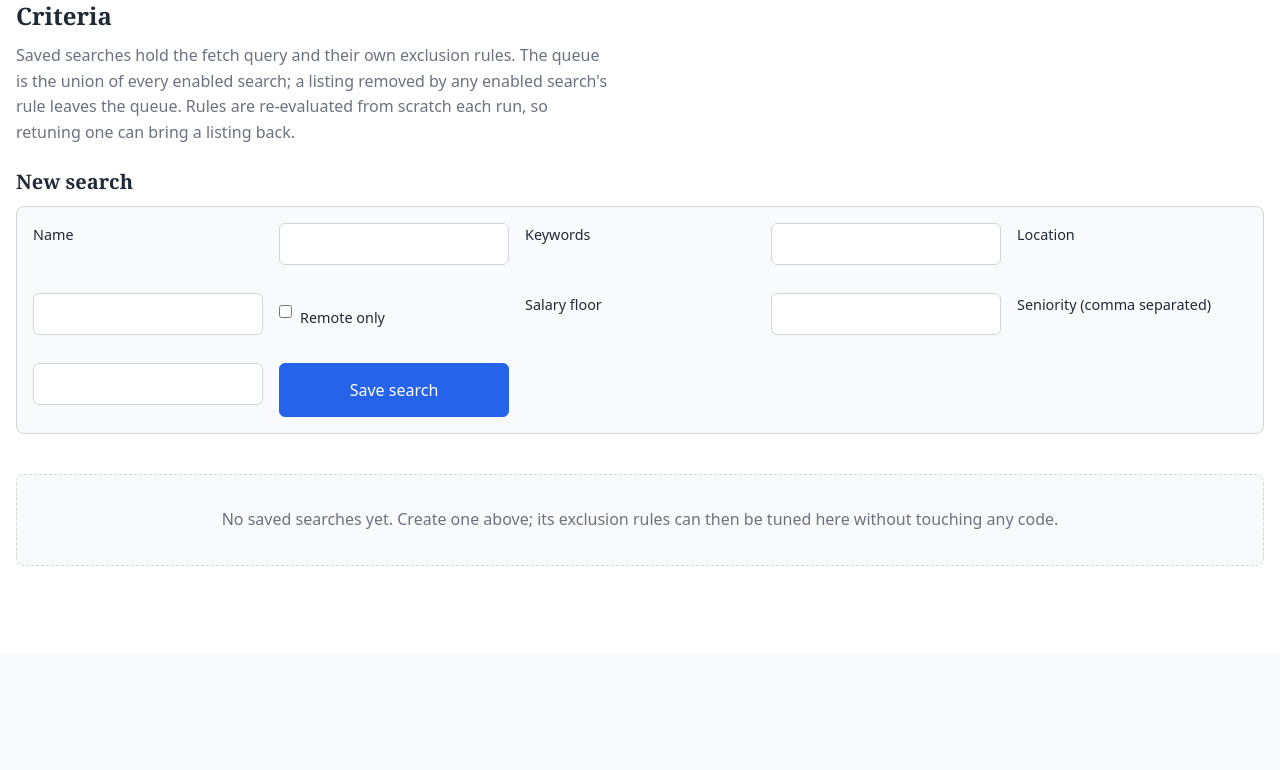
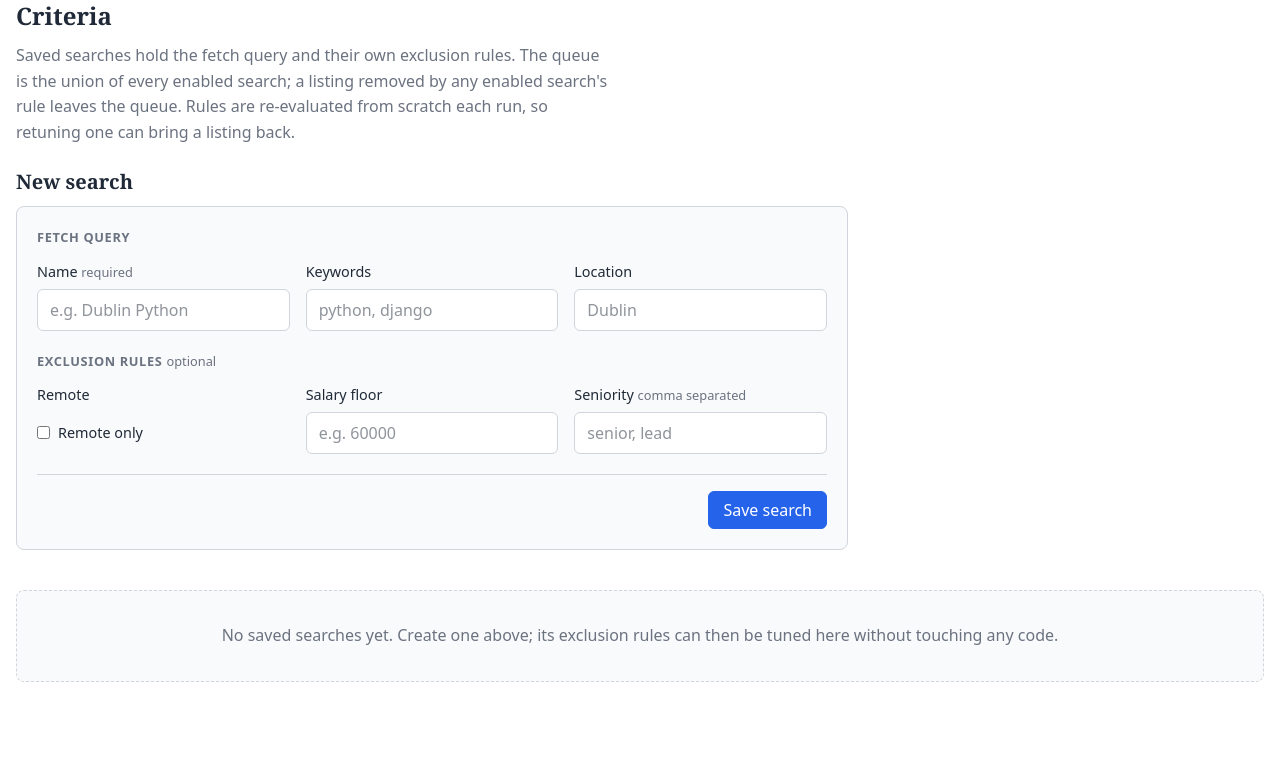
Before and after one commit to filipay/shortlist, a FastAPI app: template app/web/templates/html/criteria.html in a window 1280 px wide. Shown: the part 202-972 px from the top of the page. Before the commit the page ends 768 px from the top, so only its background shows below. Run offline with FastAPI, Linux system fonts and the light colour scheme; the template is opened without the code that fills it, so the values that code supplies are empty.

Commit message:
fix(ui): keep each label with its control in the criteria forms
The search form made each label and each input a direct grid item of a wide
auto-fit grid, so the pairs wrapped mid-field: orphaned labels on one row and
unlabelled inputs on the next. Wrap every label+control pair in a single
'.field' container so they can never separate, and give the fields one shared
left scan-line.

- .search-create / .search-edit / .rule-fields / .rule-edit-fields now lay out
  '.field' items in a sensible 3/2/1 column grid, each form capped at a readable
  52rem width instead of spanning the full page.
- Group the new-search fields by meaning (fetch query vs exclusion rules) with
  fieldset/legend, and mark Name required and the rules group optional.
- Move each submit/save button into a '.form-actions' footer band, no longer a
  grid cell the size of a field.
- Give the remote checkbox a real label treatment and placeholders on all inputs.
- Keep every pinned id/name/class and all four aria-expanded/aria-controls pairs.

Rebuilt static/vendor/app.css (sha256 676cf6dd..., 31668 bytes).

```diff
--- a/app/web/templates/html/criteria.html
+++ b/app/web/templates/html/criteria.html
@@ -27,6 +27,8 @@
 {% macro rule_form(action) %}
 <div class="rule-form" x-data="{ kind: 'salary_floor' }">
   <h4>Add a rule</h4>
+  <div class="rule-head">
+    <div class="field">
       <label for="rule-kind-{{ action }}">Rule kind</label>
       <select id="rule-kind-{{ action }}" name="kind" x-model="kind">
         <option value="salary_floor">Salary floor</option>
@@ -36,12 +38,19 @@
         <option value="seniority">Seniority</option>
         <option value="company_blocklist">Company blocklist</option>
       </select>
+    </div>
+  </div>
 
   <div class="rule-fields rule-salary_floor" x-show="kind === 'salary_floor'">
+    <div class="field">
       <label for="rule-amount-{{ action }}">Amount</label>
-    <input type="number" id="rule-amount-{{ action }}" name="salary_amount" min="0" step="1" inputmode="numeric">
+      <input type="number" id="rule-amount-{{ action }}" name="salary_amount" min="0" step="1" inputmode="numeric" placeholder="e.g. 60000">
+    </div>
+    <div class="field">
       <label for="rule-currency-{{ action }}">Currency</label>
       <input type="text" id="rule-currency-{{ action }}" name="salary_currency" value="EUR">
+    </div>
+    <div class="field">
       <label for="rule-interval-{{ action }}">Interval</label>
       <select id="rule-interval-{{ action }}" name="salary_interval">
         <option value="year">year</option>
@@ -49,6 +58,7 @@
         <option value="day">day</option>
         <option value="hour">hour</option>
       </select>
+    </div>
     <p class="rule-help">
       A listing whose salary is unknown is <strong>not excluded</strong> — an absent
       value is never a rejection reason.
@@ -56,60 +66,86 @@
   </div>
 
   <div class="rule-fields rule-exclude_keyword" x-show="kind === 'exclude_keyword'">
+    <div class="field">
       <label for="rule-terms-{{ action }}">Terms (comma or newline separated)</label>
-    <textarea id="rule-terms-{{ action }}" name="keyword_terms" rows="2"></textarea>
+      <textarea id="rule-terms-{{ action }}" name="keyword_terms" rows="2" placeholder="crypto, nft"></textarea>
+    </div>
+    <div class="field">
+      <span class="field-label">Fields</span>
+      <div class="check-row">
         {{ _keyword_fields([]) }}
+      </div>
+    </div>
     <p class="rule-help">
       A match anywhere in a listed field excludes the listing.
     </p>
   </div>
 
   <div class="rule-fields rule-location" x-show="kind === 'location'">
+    <div class="field">
       <label for="rule-locations-{{ action }}">Allowed locations (comma separated)</label>
-    <textarea id="rule-locations-{{ action }}" name="location_allow" rows="2"></textarea>
+      <textarea id="rule-locations-{{ action }}" name="location_allow" rows="2" placeholder="Dublin, Remote"></textarea>
+    </div>
+    <div class="field">
       <label for="rule-location-mode-{{ action }}">Mode</label>
       <select id="rule-location-mode-{{ action }}" name="location_mode">
         <option value="substring">substring</option>
       </select>
+    </div>
     <p class="rule-help">
       A listing whose location is unknown is <strong>not excluded</strong>.
     </p>
   </div>
 
   <div class="rule-fields rule-remote" x-show="kind === 'remote'">
+    <div class="field field-check">
+      <span class="field-label">Remote</span>
       <label><input type="checkbox" name="remote_require" value="1" checked> Require remote</label>
+    </div>
     <p class="rule-help">
       A listing whose remote flag is unknown is <strong>not excluded</strong>.
     </p>
   </div>
 
   <div class="rule-fields rule-seniority" x-show="kind === 'seniority'">
+    <div class="field">
       <label for="rule-seniority-allow-{{ action }}">Allow (comma separated)</label>
-    <textarea id="rule-seniority-allow-{{ action }}" name="seniority_allow" rows="2"></textarea>
+      <textarea id="rule-seniority-allow-{{ action }}" name="seniority_allow" rows="2" placeholder="senior, lead"></textarea>
+    </div>
+    <div class="field">
       <label for="rule-seniority-deny-{{ action }}">Deny (comma separated)</label>
-    <textarea id="rule-seniority-deny-{{ action }}" name="seniority_deny" rows="2"></textarea>
+      <textarea id="rule-seniority-deny-{{ action }}" name="seniority_deny" rows="2" placeholder="intern, junior"></textarea>
+    </div>
+    <div class="field field-check">
+      <span class="field-label">Seniority</span>
       <label>
         <input type="checkbox" name="seniority_unknown_passes" value="1" checked>
         Unknown seniority passes
       </label>
+    </div>
     <p class="rule-help">
       A listing whose seniority is unknown is <strong>not excluded</strong>.
     </p>
   </div>
 
   <div class="rule-fields rule-company_blocklist" x-show="kind === 'company_blocklist'">
+    <div class="field">
       <label for="rule-companies-{{ action }}">Companies (comma separated)</label>
-    <textarea id="rule-companies-{{ action }}" name="company_companies" rows="2"></textarea>
+      <textarea id="rule-companies-{{ action }}" name="company_companies" rows="2" placeholder="Acme, Globex"></textarea>
+    </div>
+    <div class="field">
       <label for="rule-company-match-{{ action }}">Match</label>
       <select id="rule-company-match-{{ action }}" name="company_match">
         <option value="norm_equals">exact (normalised)</option>
         <option value="token">word</option>
       </select>
+    </div>
     <p class="rule-help">
       A listing whose company is unknown is <strong>not excluded</strong>.
     </p>
   </div>
 
+  <div class="form-actions">
     <button type="button"
             class="rule-submit"
             hx-post="{{ action }}"
@@ -117,6 +153,7 @@
             hx-swap="innerHTML">
       Add rule
     </button>
+  </div>
 </div>
 {% endmacro %}
 
@@ -129,11 +166,16 @@
   <button type="button" class="rule-edit-toggle" @click="shown = !shown" :aria-expanded="shown.toString()" aria-controls="rule-edit-fields-{{ rule.id }}">Edit</button>
   <div class="rule-edit-fields" id="rule-edit-fields-{{ rule.id }}" x-show="shown" x-cloak>
     {% if rule.kind == 'salary_floor' %}
+    <div class="field">
       <label for="rule-edit-amount-{{ rule.id }}">Amount</label>
       <input type="number" id="rule-edit-amount-{{ rule.id }}" name="salary_amount" min="0" step="1"
              value="{{ rule.params.get('amount', '') }}">
+    </div>
+    <div class="field">
       <label for="rule-edit-currency-{{ rule.id }}">Currency</label>
       <input type="text" id="rule-edit-currency-{{ rule.id }}" name="salary_currency" value="{{ rule.params.get('currency', 'EUR') }}">
+    </div>
+    <div class="field">
       <label for="rule-edit-interval-{{ rule.id }}">Interval</label>
       <select id="rule-edit-interval-{{ rule.id }}" name="salary_interval">
         {% for interval in ['year', 'month', 'day', 'hour'] %}
@@ -141,33 +183,58 @@
           {% if rule.params.get('interval', 'year') == interval %}selected{% endif %}>{{ interval }}</option>
         {% endfor %}
       </select>
+    </div>
     {% elif rule.kind == 'exclude_keyword' %}
+    <div class="field">
       <label for="rule-edit-terms-{{ rule.id }}">Terms</label>
       <textarea id="rule-edit-terms-{{ rule.id }}" name="keyword_terms" rows="2">{{ rule.params.get('terms', []) | join(', ') }}</textarea>
+    </div>
+    <div class="field">
+      <span class="field-label">Fields</span>
+      <div class="check-row">
         {{ _keyword_fields(rule.params.get('fields')) }}
+      </div>
+    </div>
     {% elif rule.kind == 'location' %}
+    <div class="field">
       <label for="rule-edit-locations-{{ rule.id }}">Allowed locations</label>
       <textarea id="rule-edit-locations-{{ rule.id }}" name="location_allow" rows="2">{{ rule.params.get('allow', []) | join(', ') }}</textarea>
+    </div>
     <input type="hidden" name="location_mode" value="{{ rule.params.get('mode', 'substring') }}">
     {% elif rule.kind == 'remote' %}
+    <div class="field field-check">
+      <span class="field-label">Remote</span>
       <label><input type="checkbox" name="remote_require" value="1"
         {% if rule.params.get('require', True) %}checked{% endif %}> Require remote</label>
+    </div>
     {% elif rule.kind == 'seniority' %}
+    <div class="field">
       <label for="rule-edit-seniority-allow-{{ rule.id }}">Allow</label>
       <textarea id="rule-edit-seniority-allow-{{ rule.id }}" name="seniority_allow" rows="2">{{ rule.params.get('allow', []) | join(', ') }}</textarea>
+    </div>
+    <div class="field">
       <label for="rule-edit-seniority-deny-{{ rule.id }}">Deny</label>
       <textarea id="rule-edit-seniority-deny-{{ rule.id }}" name="seniority_deny" rows="2">{{ rule.params.get('deny', []) | join(', ') }}</textarea>
+    </div>
+    <div class="field field-check">
+      <span class="field-label">Seniority</span>
       <label><input type="checkbox" name="seniority_unknown_passes" value="1"
         {% if rule.params.get('unknown_passes', True) %}checked{% endif %}> Unknown passes</label>
+    </div>
     {% elif rule.kind == 'company_blocklist' %}
+    <div class="field">
       <label for="rule-edit-companies-{{ rule.id }}">Companies</label>
       <textarea id="rule-edit-companies-{{ rule.id }}" name="company_companies" rows="2">{{ rule.params.get('companies', []) | join(', ') }}</textarea>
+    </div>
     <input type="hidden" name="company_match" value="{{ rule.params.get('match', 'norm_equals') }}">
     {% endif %}
 
+    <div class="field">
       <label for="rule-edit-position-{{ rule.id }}">Position</label>
       <input type="number" id="rule-edit-position-{{ rule.id }}" name="position" min="0" step="1" value="{{ rule.position }}">
+    </div>
 
+    <div class="form-actions">
       <button type="button"
               class="rule-edit-save"
               hx-post="{{ action }}"
@@ -175,6 +242,7 @@
               hx-swap="innerHTML">
         Save rule
       </button>
+    </div>
   </div>
 </div>
 {% endmacro %}
@@ -199,26 +267,52 @@
           hx-post="/searches"
           hx-target="#criteria-list"
           hx-swap="innerHTML">
-      <label for="new-search-name">Name</label>
-      <input type="text" id="new-search-name" name="name" maxlength="255">
+      <fieldset class="form-group">
+        <legend class="form-group-title">Fetch query</legend>
+        <div class="field-grid">
+          <div class="field">
+            <label for="new-search-name">Name <span class="field-note">required</span></label>
+            <input type="text" id="new-search-name" name="name" maxlength="255"
+                   placeholder="e.g. Dublin Python" required>
+          </div>
+          <div class="field">
+            <label for="new-search-keywords">Keywords</label>
+            <input type="text" id="new-search-keywords" name="keywords"
+                   placeholder="python, django">
+          </div>
+          <div class="field">
+            <label for="new-search-location">Location</label>
+            <input type="text" id="new-search-location" name="location"
+                   placeholder="Dublin">
+          </div>
+        </div>
+      </fieldset>
 
-      <label for="new-search-keywords">Keywords</label>
-      <input type="text" id="new-search-keywords" name="keywords">
-
-      <label for="new-search-location">Location</label>
-      <input type="text" id="new-search-location" name="location">
-
-      <label class="search-remote" for="new-search-remote">
+      <fieldset class="form-group">
+        <legend class="form-group-title">Exclusion rules <span class="field-note">optional</span></legend>
+        <div class="field-grid">
+          <div class="field field-check">
+            <span class="field-label">Remote</span>
+            <label for="new-search-remote">
               <input type="checkbox" id="new-search-remote" name="remote_only" value="1"> Remote only
             </label>
+          </div>
+          <div class="field">
+            <label for="new-search-salary">Salary floor</label>
+            <input type="number" id="new-search-salary" name="salary_floor" min="0" step="1"
+                   inputmode="numeric" placeholder="e.g. 60000">
+          </div>
+          <div class="field">
+            <label for="new-search-seniority">Seniority <span class="field-note">comma separated</span></label>
+            <input type="text" id="new-search-seniority" name="seniority"
+                   placeholder="senior, lead">
+          </div>
+        </div>
+      </fieldset>
 
-      <label for="new-search-salary">Salary floor</label>
-      <input type="number" id="new-search-salary" name="salary_floor" min="0" step="1" inputmode="numeric">
-
-      <label for="new-search-seniority">Seniority (comma separated)</label>
-      <input type="text" id="new-search-seniority" name="seniority">
-
+      <div class="form-actions">
         <button type="submit" id="new-search-submit">Save search</button>
+      </div>
     </form>
   </section>
 
@@ -283,21 +377,38 @@
           hx-post="/searches/{{ search.id }}"
           hx-target="#criteria-list"
           hx-swap="innerHTML">
-      <label for="search-edit-name-{{ search.id }}">Name</label>
-      <input type="text" id="search-edit-name-{{ search.id }}" name="name" value="{{ search.name }}" maxlength="255">
+      <div class="field-grid">
+        <div class="field">
+          <label for="search-edit-name-{{ search.id }}">Name <span class="field-note">required</span></label>
+          <input type="text" id="search-edit-name-{{ search.id }}" name="name" value="{{ search.name }}" maxlength="255" required>
+        </div>
+        <div class="field">
           <label for="search-edit-keywords-{{ search.id }}">Keywords</label>
-      <input type="text" id="search-edit-keywords-{{ search.id }}" name="keywords" value="{{ search.criteria.get('keywords', '') }}">
+          <input type="text" id="search-edit-keywords-{{ search.id }}" name="keywords" value="{{ search.criteria.get('keywords', '') }}" placeholder="python, django">
+        </div>
+        <div class="field">
           <label for="search-edit-location-{{ search.id }}">Location</label>
-      <input type="text" id="search-edit-location-{{ search.id }}" name="location" value="{{ search.criteria.get('location', '') }}">
+          <input type="text" id="search-edit-location-{{ search.id }}" name="location" value="{{ search.criteria.get('location', '') }}" placeholder="Dublin">
+        </div>
+        <div class="field field-check">
+          <span class="field-label">Remote</span>
           <label><input type="checkbox" name="remote_only" value="1"
             {% if search.criteria.get('remote_only') %}checked{% endif %}> Remote only</label>
+        </div>
+        <div class="field">
           <label for="search-edit-salary-{{ search.id }}">Salary floor</label>
           <input type="number" id="search-edit-salary-{{ search.id }}" name="salary_floor" min="0" step="1"
-             value="{{ search.criteria.get('salary_floor', '') }}">
-      <label for="search-edit-seniority-{{ search.id }}">Seniority</label>
+                 value="{{ search.criteria.get('salary_floor', '') }}" placeholder="e.g. 60000">
+        </div>
+        <div class="field">
+          <label for="search-edit-seniority-{{ search.id }}">Seniority <span class="field-note">comma separated</span></label>
           <input type="text" id="search-edit-seniority-{{ search.id }}" name="seniority"
-             value="{{ search.criteria.get('seniority', []) | join(', ') }}">
+                 value="{{ search.criteria.get('seniority', []) | join(', ') }}" placeholder="senior, lead">
+        </div>
+      </div>
+      <div class="form-actions">
         <button type="submit" class="search-save">Save search</button>
+      </div>
     </form>
 
     {% if search.warnings %}
```
Also changed, not shown: assets/tailwind/input.css (+112 -44 lines), static/vendor/app.css. Lines whose indentation alone changed are shown as unchanged.
